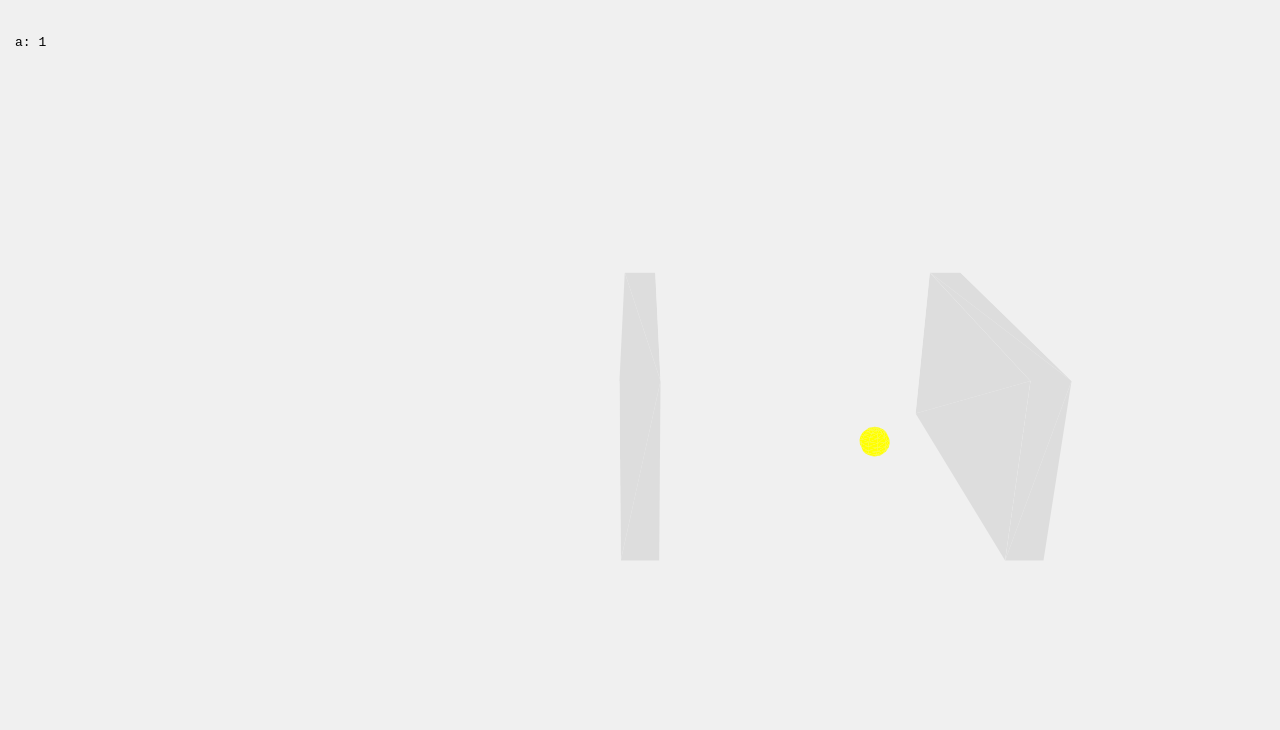
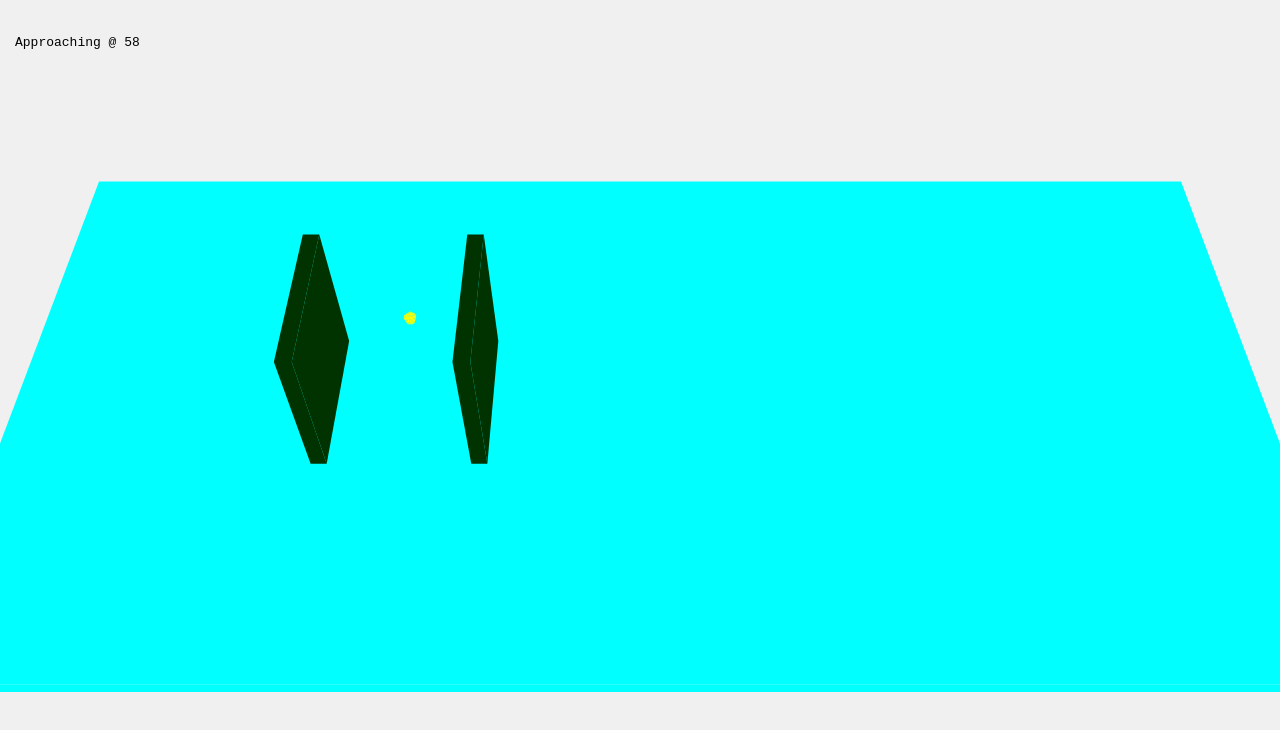
Before and after one commit to german/pong3ds, a plain HTML site: page index1.html in a window 1280 px wide. Drawn offline with Linux system fonts and the light colour scheme.

Commit message:
fixed initial layout

```diff
--- a/index1.html
+++ b/index1.html
@@ -48,11 +48,9 @@
 
         <script type="text/javascript">
 
-            var camera, scene, renderer, info, mouse2d, sun, loader, sphere;
+            var camera, scene, renderer, info, mouse2d, sun, sphere;
 
             var range = 400, speed = 1, sphereSize = 4;
-
-            var cubes = [];
 
             var reversed = false;
 
@@ -62,18 +60,16 @@
 
                 info = document.getElementById("info");
 
-                camera = new THREE.Camera(40, window.innerWidth / window.innerHeight, 1, 10000);
-		            camera.position.y = 120;
-            		camera.position.x = 300;
+                camera = new THREE.Camera(35, window.innerWidth / window.innerHeight, 1, 1000);
+		            camera.position.y = -500;
+            		camera.position.x = 600;
 		            camera.position.z = 0;
 
                 mouse2d = new THREE.Vector3( 0, 0, 1 );
 
-               // loader = new THREE.Loader( true );
-
                 scene = new THREE.Scene();
 
-                sphere = new THREE.Mesh( new THREE.SphereGeometry( sphereSize, 10, 10 ), new THREE.MeshBasicMaterial( { color: 0xffff00 } ) );
+                sphere = new THREE.Mesh( new THREE.SphereGeometry( sphereSize, 5, 5 ), new THREE.MeshBasicMaterial( { color: 0xffff00 } ) );
                 sphere.position = new THREE.Vector3( 0, 0, 150 );
                 scene.addObject( sphere );
 
@@ -84,9 +80,9 @@
                 var ambientLight = new THREE.AmbientLight(0xdddddd);
                 scene.addLight(ambientLight);
 
-                sun = new THREE.DirectionalLight(0xffffff);
-                sun.position = new THREE.Vector3(1, -1, 1).normalize();
-                scene.addLight(sun);
+                //sun = new THREE.DirectionalLight(0xffffff);
+                //sun.position = new THREE.Vector3(1, -1, 1).normalize();
+                //scene.addLight(sun);
 
                 createObstacles();
 
@@ -95,17 +91,16 @@
             }
 
             function createObstacles(){
-              createCube(100, 50, 10, new THREE.Vector3(0, 0, 100));
-				      camera.target = createCube(100, 50, 10, new THREE.Vector3(0, 0, 200));
-				      createCube(1400, 10, 2800, new THREE.Vector3(0, -10, 0)); // table
+              createCube(100, 100, 10, new THREE.Vector3(0, 0, 100), 0x003300);
+              camera.target = createCube(10, 400, 800, new THREE.Vector3(-50, 0, 0), 0x00ffff); // table
+				      createCube(100, 100, 10, new THREE.Vector3(0, 0, 200), 0x003300);
             }
 
-            function createCube(sx, sy, sz, p){
-              var cube = new THREE.Mesh(new THREE.CubeGeometry( sx, sy, sz ), new THREE.MeshLambertMaterial( { color: 0x003300 } ) );
+            function createCube(sx, sy, sz, p, color){
+              var cube = new THREE.Mesh(new THREE.CubeGeometry( sx, sy, sz ), new THREE.MeshBasicMaterial( { color: color } ) );
               cube.position = p;
               scene.addObject(cube);
               THREE.Collisions.colliders.push( THREE.CollisionUtils.MeshOBB(cube) );
-				      cubes.push(cube);
 				      return cube;
             }
 
@@ -123,9 +118,9 @@
               sphere.position.x += 0.1;
               if(sphere.position.z > range) sphere.position.z = 0;
 
-        				for (var i = 0; i < cubes.length; i++) {
+        				/*for (var i = 0; i < cubes.length; i++) {
 					        cubes[i].materials[0].color = new THREE.Color(0x003300);
-				        }
+				        }*/
 
 				        var ray = new THREE.Ray( sphere.position, new THREE.Vector3(0,0,1) );
 
@@ -138,7 +133,7 @@
   				        //}
 					        //c.mesh.materials[0].color = new THREE.Color(0xff0000);
 					      if(c && (c.distance < 2) && (c.distance != -1)) {
-  					      info.innerHTML = 'a: ' + speed;//"Colliding!";
+  					      info.innerHTML = 'a: ' + c.distance;//"Colliding!";
 					        speed = -speed;
 					        reversed = true;
 				        } else if(c && c.distance >= 100) {
@@ -147,12 +142,14 @@
  					          reversed = false;
  					        }
 					        //info.innerHTML = "Approaching @ " + c.distance;
+				        } else if(c) {
+				          info.innerHTML = "Approaching @ " + c.distance;
 				        } else {
-					        //info.innerHTML = "No collider in sight.";
+					        info.innerHTML = "No collider in sight.";
 				        }
 
-				        camera.position.x = Math.cos(mouse2d.x * Math.PI) * 300;
-				        camera.position.z = 200 + Math.sin(mouse2d.x * Math.PI) * 300;
+				        //camera.position.x = Math.cos(mouse2d.x * Math.PI) * 300;
+				        //camera.position.z = 200 + Math.sin(mouse2d.x * Math.PI) * 300;
 
                 renderer.render(scene, camera);
             }
```
